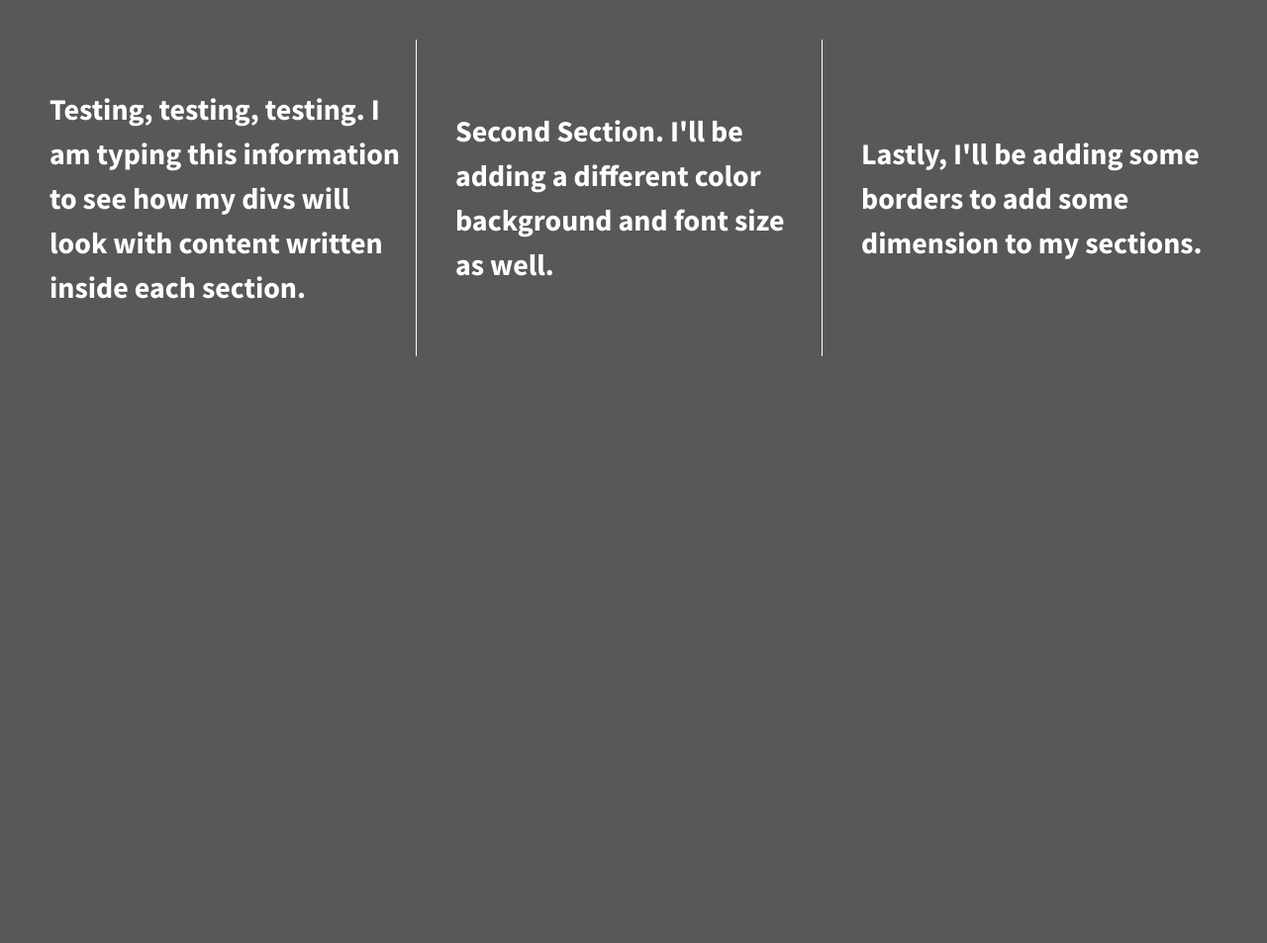
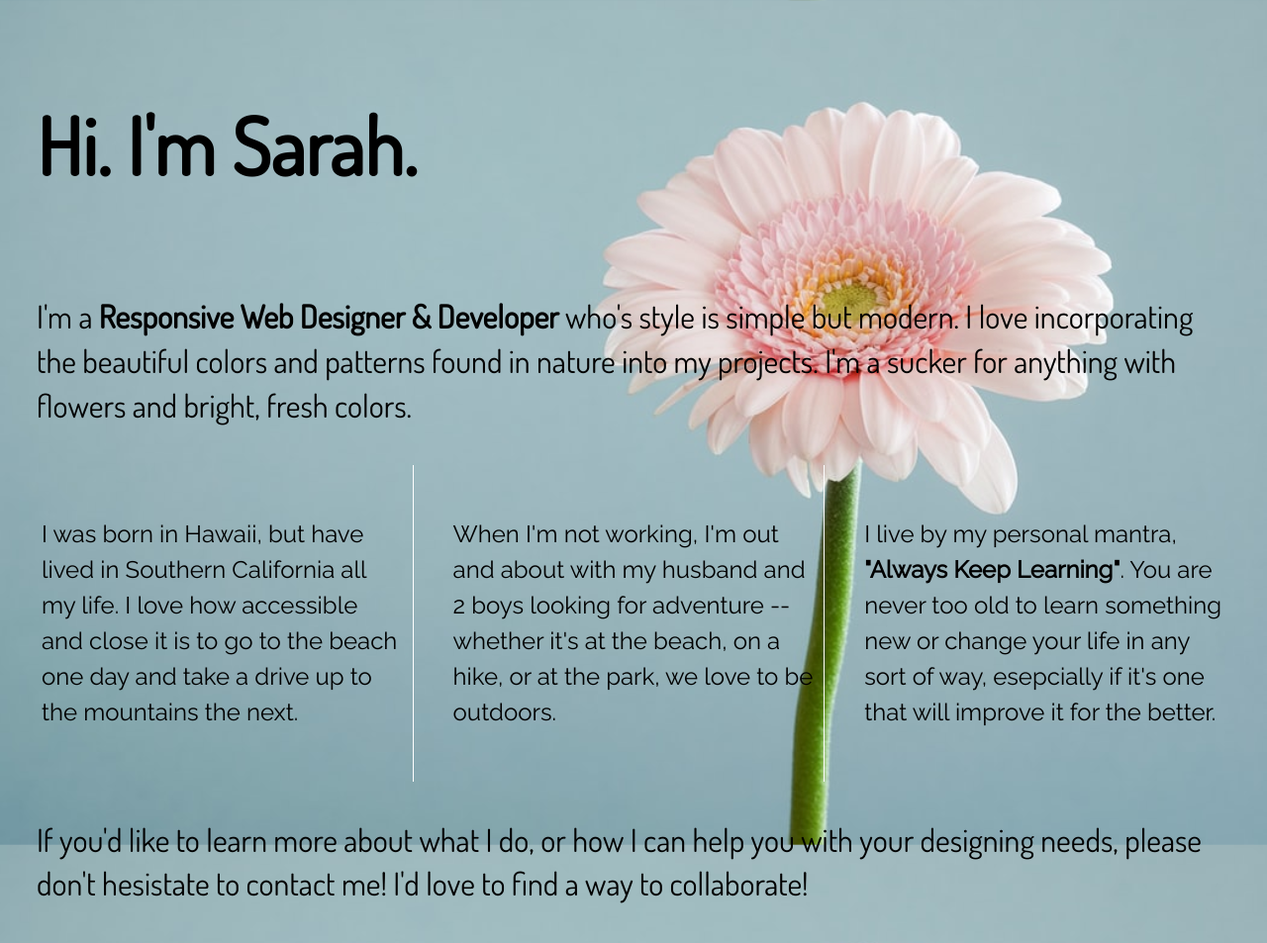
Before and after one commit to sarahg714/divs-flexbox, a plain HTML site: page index.html in a window 1280 px wide. Shown: the whole page at 99% size. Before the commit the page ends 880 px from the top, so only its background shows below. Drawn offline with nearby package versions, Linux system fonts and the light colour scheme.

Commit message:
website revision. updated fonts, bg image, layout using flexbox properties

```diff
--- a/css/main.css
+++ b/css/main.css
@@ -97,30 +97,50 @@ textarea {
 
 
 html {
-  background-color: #585858;
   height: 100%;
+  background: url(../img/daisy.jpg) no-repeat center center fixed;
+  background-size: cover;
 }
 
 body {
-  font-family: 'Source Sans Pro', sans-serif;
+  font-family: 'Raleway', sans-serif;
   padding: 2em;
-  font-size: 1.25em;
+  font-size: 1em;
   height: 100%;
+  color: #000;
 }
+
+header, main, footer {
+    display: flex;
+    justify-content: flex-start;
+    align-items: center;
+    font-family: 'Dosis', sans-serif;
+    font-size: 2em;
+    padding: 5px;
+    flex-flow: row wrap;
+}
+
+h1 {
+font-size: 2.5em;
+}
+
+p span {
+    font-weight: bold;
+}
+
 
 .wrapper {
   /*add display:flex and set justify-content to space-between*/
-  font-weight: 700;
+  font-weight: 400;
   display: flex;
   justify-content: space-between;
+  flex-flow: row wrap;
 }
 
 .div-1, .div-2, .div-3 {
   /*give the divs a width of 30%, add display:flex, set justify-content and align-items to center*/
-  color: #fff;
   line-height: 1.5em;
   font-size: 1.5em;
-  background-color: #585858;
   height: 300px;
   display: flex;
   width: 30%;
@@ -133,6 +153,9 @@ body {
     border-right: 1px solid #ffffff;
 }
 
+.div-3 span {
+    font-weight: bold;
+}
 
 
 
--- a/index.html
+++ b/index.html
@@ -13,25 +13,36 @@
         <link rel="stylesheet" href="css/normalize.css">
         <link rel="stylesheet" href="css/main.css">
         <script src="js/vendor/modernizr-2.8.3.min.js"></script>
-        <link href='http://fonts.googleapis.com/css?family=Lora:700' rel='stylesheet' type='text/css'>
-        <link href='http://fonts.googleapis.com/css?family=Source+Sans+Pro:400,700' rel='stylesheet' type='text/css'>
+        <link href="https://fonts.googleapis.com/css2?family=Dosis&family=Raleway&display=swap" rel="stylesheet">
     </head>
     <body>
         <!--[if lt IE 8]>
             <p class="browserupgrade">You are using an <strong>outdated</strong> browser. Please <a href="http://browsehappy.com/">upgrade your browser</a> to improve your experience.</p>
         <![endif]-->
 
+        <header>
+            <h1>Hi. I'm Sarah.</h1>
+        </header>
+
+        <main>
+           <p>I'm a <span>Responsive Web Designer &amp; Developer</span> who's style is simple but modern. I love incorporating the beautiful colors and patterns found in nature into my projects. I'm a sucker for anything with flowers and bright, fresh colors.</p>
+        </main>
+
         <section class="wrapper">
             <div class="div-1">
-                Testing, testing, testing. I am typing this information to see how my divs will look with content written inside each section.
+                <p>I was born in Hawaii, but have lived in Southern California all my life. I love how accessible and close it is to go to the beach one day and take a drive up to the mountains the next.</p>
             </div>
             <div class="div-2">
-                Second Section. I'll be adding a different color background and font size as well.
+                <p>When I'm not working, I'm out and about with my husband and 2 boys looking for adventure -- whether it's at the beach, on a hike, or at the park, we love to be outdoors.</p>
             </div>
             <div class="div-3">
-                Lastly, I'll be adding some borders to add some dimension to my sections.
+               <p>I live by my personal mantra, <span>"Always Keep Learning"</span>. You are never too old to learn something new or change your life in any sort of way, esepcially if it's one that will improve it for the better.</p>
             </div>
         </section>
+
+        <footer>
+            <p>If you'd like to learn more about what I do, or how I can    help you with your designing needs, please don't hesistate to contact me! I'd love to find a way to collaborate!</p>
+        </footer>
 
         <script src="https://ajax.googleapis.com/ajax/libs/jquery/1.11.3/jquery.min.js"></script>
         <script>window.jQuery || document.write('<script src="js/vendor/jquery-1.11.3.min.js"><\/script>')</script>
```
Also changed, not shown: img/daisy.jpg (added).
